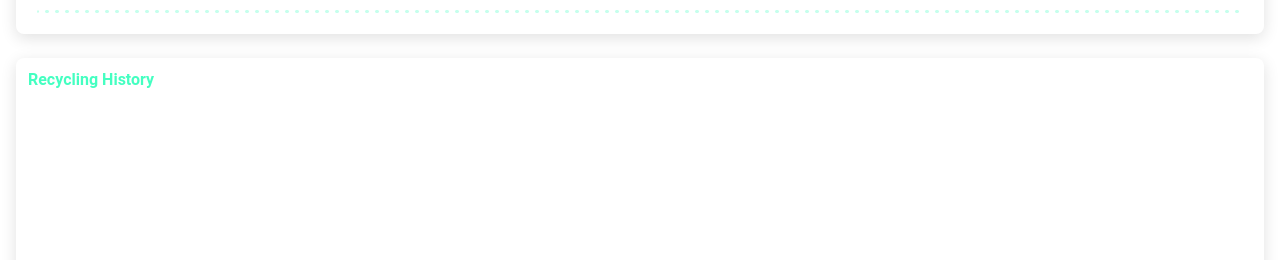
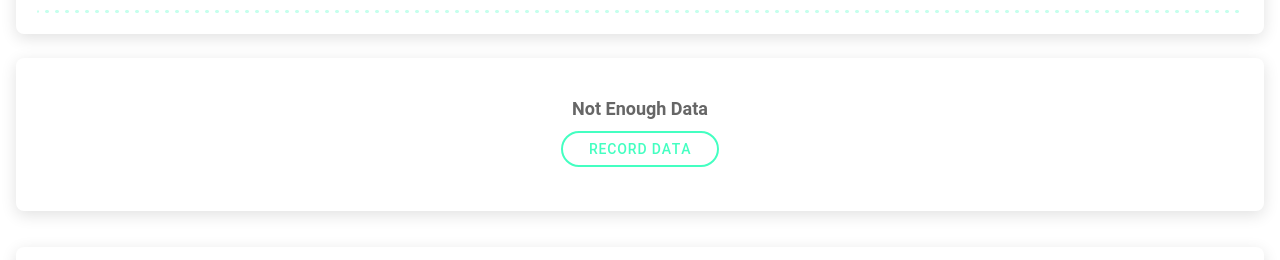
Before and after one commit to Adoobdoob71/EcoCycle_Web, a React (Create React App) app: page /profile/1 in a window 1280 px wide. Shown: the part 251-511 px from the top of the page. Built offline with nearby package versions, Linux system fonts and the light colour scheme; no server answers; the database is empty.

Commit message:
🐛 FIX: auth and css

```diff
--- a/src/hooks/useAuth.tsx
+++ b/src/hooks/useAuth.tsx
@@ -37,24 +37,29 @@ function useAuth() {
     const unsubAuth = onAuthStateChanged(auth, async (user) => {
       if (user) {
         const exists = await getDoc(doc(getFirestore(), "users", user.uid))
+        const user_data = await fetch(
+          `https://api.github.com/user/${user.providerData[0].uid}`
+        )
+        const user_parsed = await user_data.json()
         if (exists.exists())
           await updateDoc(doc(getFirestore(), "users", user.uid), {
             email: user.providerData[0].email,
             photoURL: user.photoURL,
-            displayName: user.displayName,
-            queryName: user.displayName?.toLowerCase(),
+            displayName: user_parsed?.login,
+            queryName: user_parsed?.login?.toLowerCase() || "",
           })
         else
           await setDoc(doc(getFirestore(), "users", user.uid), {
             email: user.providerData[0].email,
             photoURL: user.photoURL,
-            displayName: user.displayName,
+            displayName: user_parsed?.login,
+            queryName: user_parsed?.login?.toLowerCase() || "",
             uid: user.uid,
-            queryName: user.displayName?.toLowerCase(),
             joinedOn: Timestamp.now(),
           })
         setCurrentUser({
           ...user,
+          displayName: user_parsed?.login,
           email: user.providerData[0].email,
         })
       } else {
--- a/src/pages/Home/Home.css
+++ b/src/pages/Home/Home.css
@@ -4,14 +4,9 @@
   z-index: 2;
   width: calc(100% - 16px);
   align-items: center;
-  align-self: stretch;
   margin-inline: 8px;
   margin-block: 12px;
   padding-inline: 12px;
   padding-block: 8px;
   border-radius: 8px;
 }
-
-/* .home_card:active {
-  filter: brightness(0.7);
-} */
--- a/src/pages/Home/Home.tsx
+++ b/src/pages/Home/Home.tsx
@@ -63,24 +63,24 @@ const Home: React.FC = () => {
       <IonContent>
         <IonCard className="home_header" mode="ios">
           <IonMenuButton color="dark" mode="md" />
-          <div style={{ flex: 1 }}>
-            <IonText color="dark">
-              <div className="column">
+          {/* <IonText color="dark" style={{ flex: 1 }}> */}
+          <div className="column" style={{ width: "calc(100% - 138.375px)" }}>
             <span
               style={{
                 fontSize: 16,
+                color: "var(--ion-color-dark)",
                 fontWeight: "bold",
                 marginBottom: 2,
+                whiteSpace: "nowrap",
+                textOverflow: "ellipsis",
+                overflow: "hidden",
               }}>
-                  Welcome back,{" "}
-                  {currentUser?.displayName?.substring(
-                    0,
-                    currentUser?.displayName.indexOf(" ")
-                  )}
+              Welcome back, {currentUser?.displayName}
             </span>
             <span
               style={{
                 fontSize: 14,
+                color: "var(--ion-color-dark)",
                 whiteSpace: "nowrap",
                 textOverflow: "ellipsis",
                 overflow: "hidden",
@@ -88,8 +88,7 @@ const Home: React.FC = () => {
               Planning on recycling more?
             </span>
           </div>
-            </IonText>
-          </div>
+          {/* </IonText> */}
           <div className="row" style={{ alignItems: "center" }}>
             <IonButton
               fill="clear"
@@ -189,7 +188,7 @@ const Home: React.FC = () => {
                   marginInline: 12,
                   fontWeight: "bold",
                 }}>
-                No Data
+                Not Enough Data
               </span>
             </IonText>
             <IonButton
--- a/src/pages/Profile/Profile.tsx
+++ b/src/pages/Profile/Profile.tsx
@@ -183,6 +183,41 @@ const Profile: FC = () => {
                 style={{ borderRadius: 8 }}></IonProgressBar>
             </IonCard>
 
+            {convertedRecords === undefined ? (
+              <IonCard
+                style={{
+                  display: "flex",
+                  flexDirection: "column",
+                  justifyContent: "center",
+                  alignItems: "center",
+                  paddingBlock: 40,
+                  marginBlock: 12,
+                }}
+                className="home_card"
+                mode="ios">
+                <IonText color="disabled">
+                  <span
+                    style={{
+                      fontSize: 18,
+                      marginInline: 12,
+                      fontWeight: "bold",
+                    }}>
+                    Not Enough Data
+                  </span>
+                </IonText>
+                {currentUser?.uid === userData?.uid && (
+                  <IonButton
+                    fill="outline"
+                    shape="round"
+                    routerLink="/record"
+                    routerDirection="forward"
+                    style={{ marginTop: 12 }}
+                    mode="md">
+                    Record Data
+                  </IonButton>
+                )}
+              </IonCard>
+            ) : (
               <IonCard
                 style={{
                   display: "flex",
@@ -204,6 +239,7 @@ const Profile: FC = () => {
                 </IonText>
                 <Chart data={convertedRecords} />
               </IonCard>
+            )}
             <IonCard
               style={{ paddingBlock: 12, paddingInline: 12 }}
               className="home_card"
```
Also changed, not shown: src/hooks/useSignIn.tsx (+1 -9 lines). Lines whose indentation alone changed are shown as unchanged.
